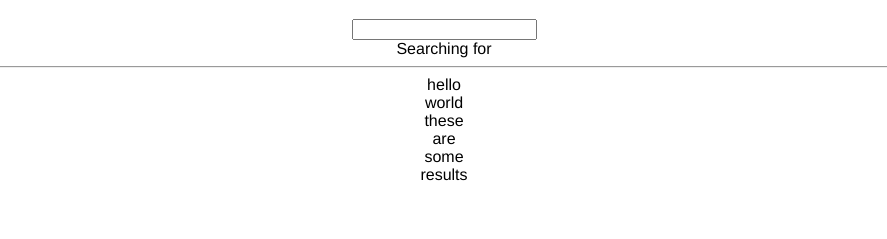
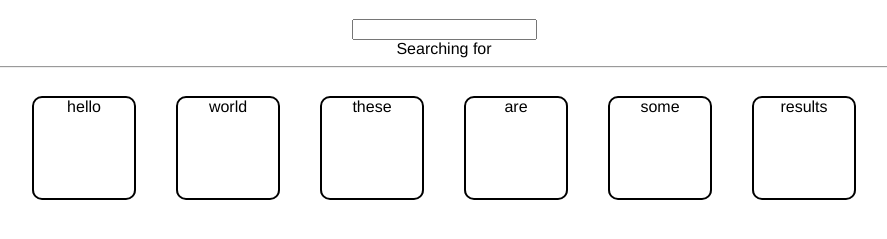
Before and after one commit to rose/instagram, a plain HTML site: page index.html in a window 1280 px wide. Shown: the part 61-300 px from the top of the page, without its empty margins (196-1083 px from the left). Drawn offline with nearby package versions, Linux system fonts and the light colour scheme.

Commit message:
style results

```diff
--- a/index.css
+++ b/index.css
@@ -8,3 +8,12 @@ html, body {
   width: 100%;
   text-align: center;
 }
+
+.result {
+  min-height: 100px;
+  min-width: 100px;
+  margin: 20px;
+  border: 2px solid black;
+  border-radius: 10px;
+  display: inline-block;
+}
```
